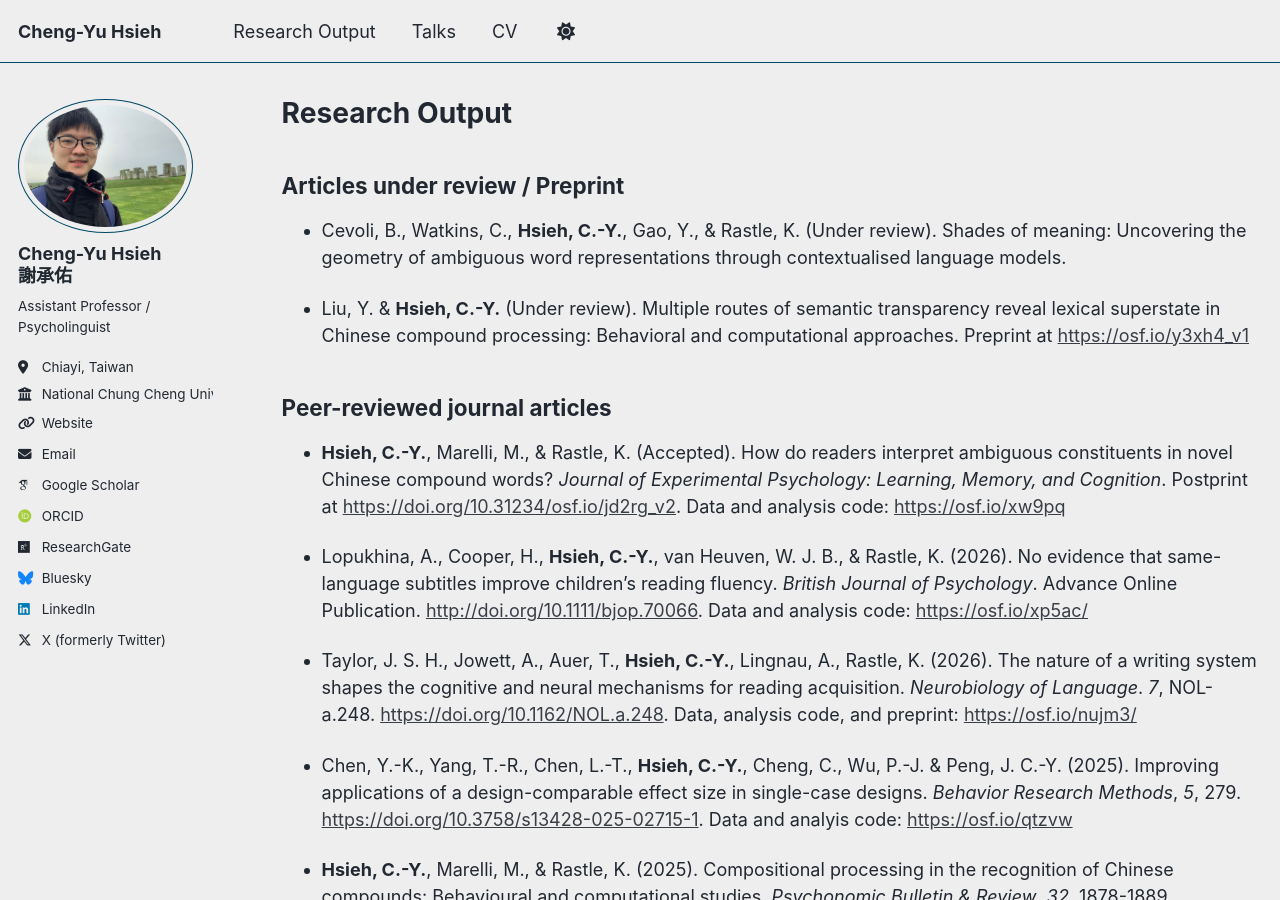
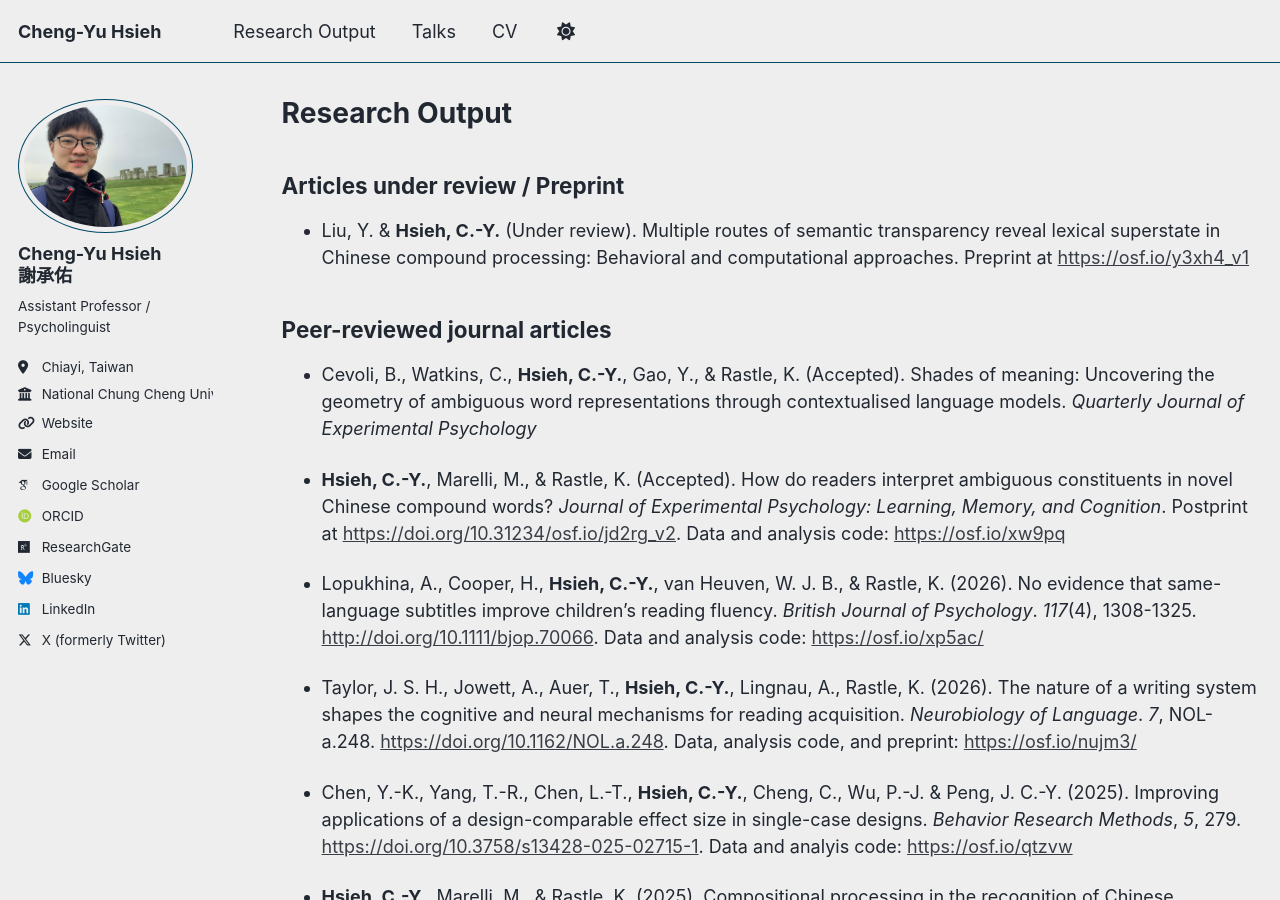
Before and after one commit to cyhsieh-psy/cyhsieh-psy.github.io, a Jekyll site: the page built from _pages/publications.md, in a window 1280 px wide and 900 px high. Built offline with Jekyll 4.4.1, drawn with Linux system fonts in a browser that asks for light colours; some web fonts are replaced; a script that is not in the unit is left out.

Commit message:
Update publications.md

```diff
--- a/_pages/publications.md
+++ b/_pages/publications.md
@@ -7,15 +7,15 @@ author_profile: true
 
 ## Articles under review / Preprint
 
-- Cevoli, B., Watkins, C., **Hsieh, C.-Y.**, Gao, Y., & Rastle, K. (Under review). Shades of meaning: Uncovering the geometry of ambiguous word representations through contextualised language models.
-
 - Liu, Y. & **Hsieh, C.-Y.** (Under review). Multiple routes of semantic transparency reveal lexical superstate in Chinese compound processing: Behavioral and computational approaches. Preprint at [https://osf.io/y3xh4_v1](https://osf.io/y3xh4_v1)
 
 ## Peer-reviewed journal articles
 
+- Cevoli, B., Watkins, C., **Hsieh, C.-Y.**, Gao, Y., & Rastle, K. (Accepted). Shades of meaning: Uncovering the geometry of ambiguous word representations through contextualised language models. *Quarterly Journal of Experimental Psychology*
+
 - **Hsieh, C.-Y.**, Marelli, M., & Rastle, K. (Accepted). How do readers interpret ambiguous constituents in novel Chinese compound words? *Journal of Experimental Psychology: Learning, Memory, and Cognition*. Postprint at [https://doi.org/10.31234/osf.io/jd2rg_v2](https://doi.org/10.31234/osf.io/jd2rg_v2). Data and analysis code: [https://osf.io/xw9pq](https://osf.io/xw9pq)
 
-- Lopukhina, A., Cooper, H., **Hsieh, C.-Y.**, van Heuven, W. J. B., & Rastle, K. (2026). No evidence that same-language subtitles improve children’s reading fluency. *British Journal of Psychology*. Advance Online Publication. [http://doi.org/10.1111/bjop.70066](http://doi.org/10.1111/bjop.70066). Data and analysis code: [https://osf.io/xp5ac/](https://osf.io/xp5ac/)
+- Lopukhina, A., Cooper, H., **Hsieh, C.-Y.**, van Heuven, W. J. B., & Rastle, K. (2026). No evidence that same-language subtitles improve children’s reading fluency. *British Journal of Psychology*. *117*(4), 1308-1325. [http://doi.org/10.1111/bjop.70066](http://doi.org/10.1111/bjop.70066). Data and analysis code: [https://osf.io/xp5ac/](https://osf.io/xp5ac/)
 
 - Taylor, J. S. H., Jowett, A., Auer, T., **Hsieh, C.-Y.**, Lingnau, A., Rastle, K. (2026). The nature of a writing system shapes the cognitive and neural mechanisms for reading acquisition. *Neurobiology of Language*. *7*, NOL-a.248. [https://doi.org/10.1162/NOL.a.248](https://doi.org/10.1162/NOL.a.248). Data, analysis code, and preprint: [https://osf.io/nujm3/](https://osf.io/nujm3/)
 
```
